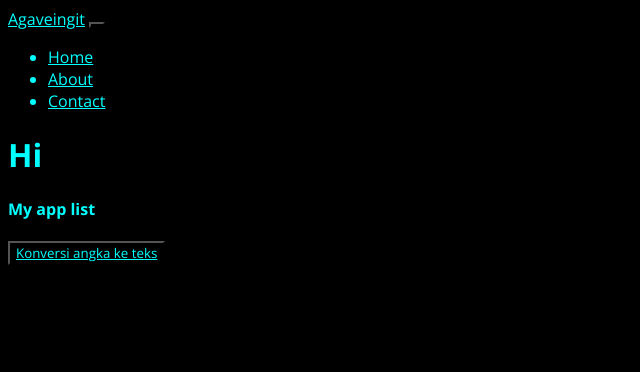
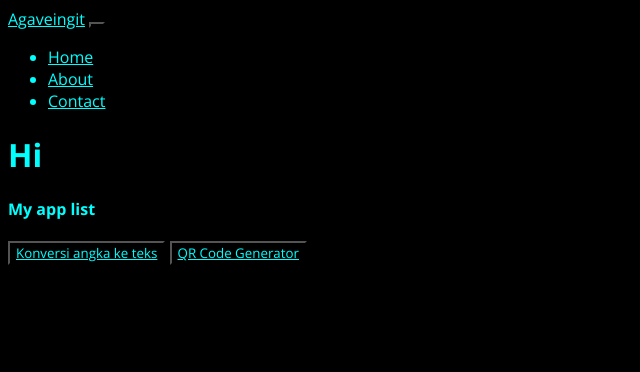
Before and after one commit to agaveingit/django-myapps, a Django app: page / in a window 1280 px wide. Shown: the top 372 px of the page, without its empty margins (0-640 px from the left). Run offline with Django 5.2, Linux system fonts and the light colour scheme; some libraries are stand-ins or nearby versions.

Commit message:
it breaks 😂😂

```diff
--- a/apps/myapp/templates/myapp/home.html
+++ b/apps/myapp/templates/myapp/home.html
@@ -7,4 +7,5 @@
     <h1>Hi</h1>
     <h4>My app list</h4>
     <button><a href="{% url 'konversi' %}">Konversi angka ke teks</a></button>
+    <button><a href="{% url 'qr_generator' %}">QR Code Generator</a></button>
     {% endblock %}
--- a/apps/myapp/urls.py
+++ b/apps/myapp/urls.py
@@ -4,5 +4,5 @@ from . import views
 urlpatterns = [
     path("", views.home, name="home"),
     path("konversi/", views.konversi, name="konversi"),
-    path("qr_generator/", views.qr_generator, name="qrgenerator"),
+    path("qr_generator/", views.qr_generator, name="qr_generator"),
 ]
```
